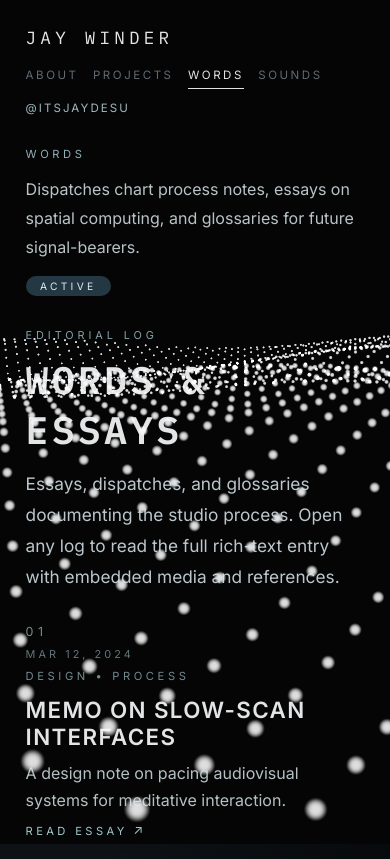
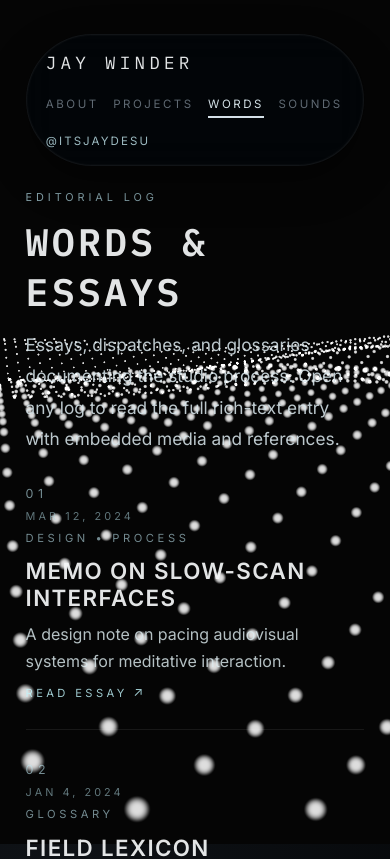
Before and after one commit to itsjaydesu/jayfolio, a Next.js app: page /words in a window 390 px wide. Shown: the top 859 px of the page. Built offline with nearby package versions, Linux system fonts and the light colour scheme.

Commit message:
Refactor global styles to enhance layout and responsiveness; update Projects, Sounds, and Words pages to utilize new channel card components for improved visual consistency; enhance SiteShell for better navigation handling and status display.

```diff
--- a/app/globals.css
+++ b/app/globals.css
@@ -1620,6 +1620,18 @@ a {
   }
 }
 
+.sr-only {
+  position: absolute;
+  width: 1px;
+  height: 1px;
+  padding: 0;
+  margin: -1px;
+  overflow: hidden;
+  clip: rect(0, 0, 0, 0);
+  white-space: nowrap;
+  border: 0;
+}
+
 .site-shell {
   position: relative;
   z-index: 1;
@@ -1641,11 +1653,21 @@ a {
 }
 
 .site-shell__header {
+  position: sticky;
+  top: clamp(1.5rem, 4vh, 2.5rem);
   display: flex;
-  align-items: flex-start;
+  align-items: center;
   justify-content: space-between;
-  gap: clamp(1rem, 4vw, 2.5rem);
-  flex-wrap: wrap;
+  gap: clamp(1rem, 5vw, 3rem);
+  padding: clamp(0.8rem, 2vh, 1.1rem) clamp(1.2rem, 4vw, 2.4rem);
+  background: rgba(2, 6, 9, 0.78);
+  border: 1px solid rgba(255, 255, 255, 0.06);
+  border-radius: 999px;
+  box-shadow:
+    0 16px 42px rgba(0, 0, 0, 0.42),
+    inset 0 0 0 1px rgba(255, 255, 255, 0.02);
+  backdrop-filter: blur(18px);
+  z-index: 6;
 }
 
 
@@ -1685,9 +1707,9 @@ a {
   content: '';
   position: absolute;
   left: 0;
-  bottom: -0.35rem;
+  bottom: -0.45rem;
   width: 100%;
-  height: 1px;
+  height: 2px;
   background: currentColor;
   transform-origin: left center;
   transform: scaleX(0);
@@ -1706,7 +1728,7 @@ a {
 }
 
 .site-shell__nav-link.is-active {
-  color: var(--text-primary);
+  color: rgba(230, 244, 250, 0.92);
 }
 
 
@@ -1726,62 +1748,30 @@ a {
   color: rgba(236, 252, 255, 0.95);
 }
 
-.site-shell__status {
-  display: grid;
-  gap: 0.6rem;
-  max-width: 620px;
-}
-
-.site-shell__status-label {
-  margin: 0;
-  font-size: 0.7rem;
-  letter-spacing: 0.32em;
-  text-transform: uppercase;
-  color: rgba(192, 234, 244, 0.75);
-}
-
-.site-shell__status-description {
-  margin: 0;
-  line-height: 1.8;
-  font-size: 1rem;
-  color: rgba(226, 238, 242, 0.82);
-}
-
-.site-shell__status-mode {
-  width: fit-content;
-  padding: 0.25rem 0.9rem;
-  border-radius: 999px;
-  font-size: 0.64rem;
-  letter-spacing: 0.32em;
-  text-transform: uppercase;
-  background: rgba(138, 248, 255, 0.15);
-  color: rgba(172, 248, 255, 0.92);
-}
-
-.site-shell__status-mode.status-idle {
-  background: rgba(138, 248, 255, 0.12);
-  color: rgba(150, 236, 244, 0.82);
-}
-
-.site-shell__status-mode.status-preview {
-  background: rgba(255, 196, 118, 0.18);
-  color: rgba(255, 228, 194, 0.92);
-}
-
-.site-shell__status-mode.status-active {
-  background: rgba(132, 212, 255, 0.25);
-  color: rgba(232, 248, 255, 0.94);
-}
-
 .site-shell__main {
-  width: 100%;
-  margin: 0;
+  width: min(1180px, 100%);
+  margin: 0 auto;
   display: grid;
   gap: clamp(2.2rem, 6vw, 3.4rem);
 }
 
 .site-shell__main.is-detail {
   max-width: 880px;
+}
+
+.site-shell__transition {
+  animation: site-shell-fade 0.55s cubic-bezier(0.33, 1, 0.68, 1);
+}
+
+@keyframes site-shell-fade {
+  from {
+    opacity: 0;
+    transform: translateY(18px);
+  }
+  to {
+    opacity: 1;
+    transform: translateY(0);
+  }
 }
 
 .channel {
--- a/components/SiteShell.jsx
+++ b/components/SiteShell.jsx
@@ -106,6 +106,7 @@ export default function SiteShell({ children }) {
   }
 
   const activeSectionForCanvas = activeSection ?? 'about';
+  const showCanvas = !isDetailView;
 
   if (isHome) {
     return (
@@ -130,7 +131,7 @@ export default function SiteShell({ children }) {
 
   return (
     <>
-      <SceneCanvas activeSection={activeSectionForCanvas} isPaused={false} />
+      {showCanvas ? <SceneCanvas activeSection={activeSectionForCanvas} isPaused={false} /> : null}
       <div className={`site-shell${isDetailView ? ' site-shell--detail' : ''}`}>
         <div className="site-shell__container">
           <header className="site-shell__header">
@@ -144,6 +145,7 @@ export default function SiteShell({ children }) {
                   <Link
                     key={item.id}
                     href={item.href}
+                    prefetch
                     className={`site-shell__nav-link${isActive ? ' is-active' : ''}`}
                     aria-current={isActive ? 'page' : undefined}
                     onMouseEnter={() => handlePreview(item, isActive)}
@@ -165,12 +167,15 @@ export default function SiteShell({ children }) {
               @itsjaydesu
             </Link>
           </header>
-          <section className="site-shell__status" aria-live="polite">
-            <p className="site-shell__status-label">{status.title}</p>
-            <p className="site-shell__status-description">{status.description}</p>
-            <span className={`site-shell__status-mode status-${status.mode}`}>{status.mode}</span>
-          </section>
-          <main className={`site-shell__main${isDetailView ? ' is-detail' : ''}`}>{children}</main>
+          <p className="sr-only" aria-live="polite">
+            {status.title}: {status.description}
+          </p>
+          <main
+            key={pathname}
+            className={`site-shell__main site-shell__transition${isDetailView ? ' is-detail' : ''}`}
+          >
+            {children}
+          </main>
         </div>
       </div>
     </>
```
